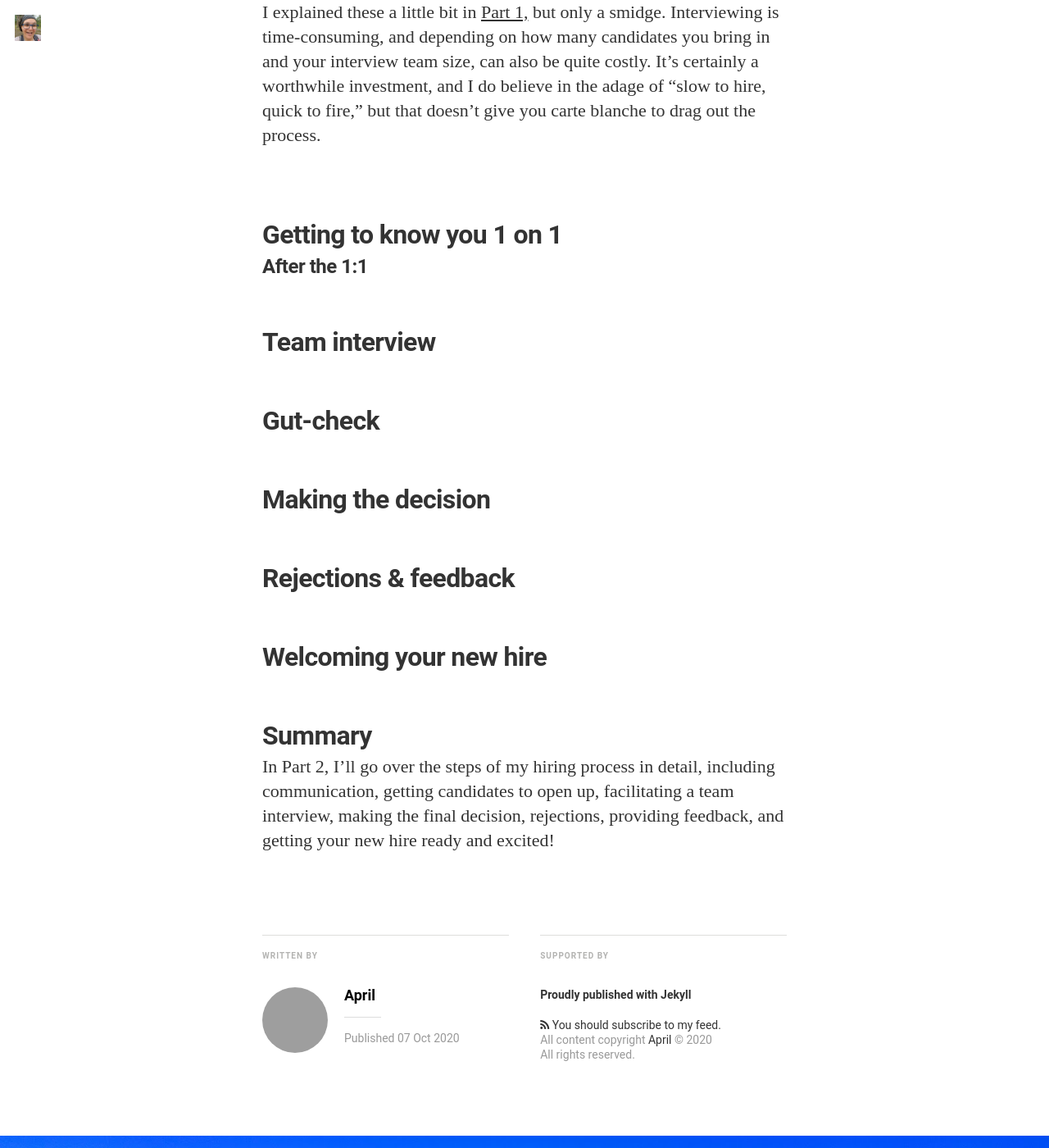
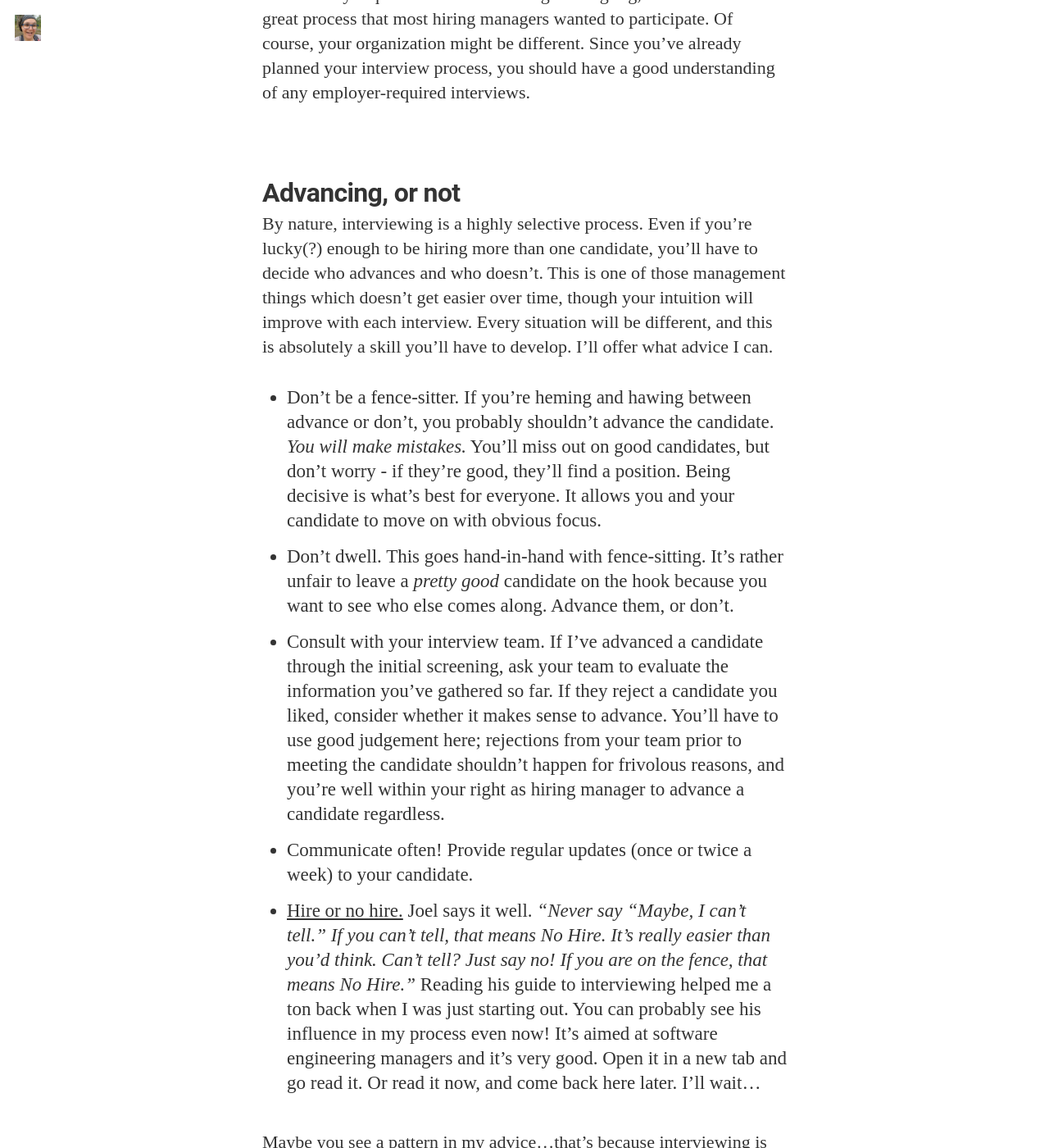
Before and after one commit to AprilElizabeth/aprilelizabeth.github.io, a Jekyll site: the page built from _posts/2020-10-07-how-i-hire.md, in a window 1280 px wide and 1400 px high, scrolled down 6360 px. Shown: the whole window at 82% size. Built offline with Jekyll 4.4.1, drawn with Linux system fonts in a browser that asks for light colours; nearby versions of some CDN libraries; some web fonts are replaced; some of the changed text lies outside the part shown; grey boxes are pictures that could not be loaded.

Commit message:
Draft updates

```diff
--- a/_posts/2020-10-07-how-i-hire.md
+++ b/_posts/2020-10-07-how-i-hire.md
@@ -12,7 +12,7 @@
 
 *Spoiler alert: you can't.*
 
-Still, that's okay. Interviews aren't about you. They're about your team and your candidate. No two candidates are alike, and not everyone interviews well. Imagine you had a solid recommendation from someone you trust, but they struggle with your interview process. Would you question the recommendation, the process, or the candidate? Perhaps it's any of the three, but the only part you can control is the process. I think the best you can do is represent your team and your company in the most honest & straightforward way possible. Just like [writing a job listing,]({{site.url}}/2020-10-02/how-i-hire.html) the best candidates will respond to a thoughtful interview process.
+Still, that's okay. Interviews aren't about you. They're about your team and your candidate. No two candidates are alike, and not everyone interviews well. Imagine you had a solid recommendation from someone you trust, but they struggle with your interview process. Would you question the recommendation, the process, or the candidate? Perhaps it's any of the three, but the only part you can control is the process. I think the best you can do is represent your team and your company in the most honest & straightforward way possible. Just like [writing a job listing,]({{site.url}}/2020-10-02/how-i-hire.html#write-a-job-listing) the best candidates will respond to a thoughtful interview process.
 
 Even with a well-planned process & good execution, hiring doesn't always go right. You might make the wrong hire, or let the perfect employee slip past. Mistakes are inevitable learning opportunities you can use to improve your process and as a reminder that evaluation doesn't stop once the offer letter is signed.
 
@@ -26,7 +26,9 @@
 
 Unless your organization requires all communication to happen through the recruiter or hiring platform, I suggest reaching out directly via email, call, or even chat. Anything official should happen through official channels - job offers must always be in writing using your organization's required format, for instance. Things like scheduling, follow-ups, and questions are usually fine to handle through other methods, and provide a more comfortable and personal experience. Don't be afraid to answer questions openly and honestly outside of interviews. It can be hard to come up with questions on the spot, so take the time to respond completely, or offer time to chat outside of regular interviews. Goodness knows, I don't always have a good answer right away. I've found that if you come up with a better answer later and can't shake that feeling, it's best to just reach out and correct yourself. Your candidates will appreciate the transparency!
 
-It should go without saying, but be professional and consistent in your communications. Let people know what they can expect, when they can expect to hear from you, and provide some kind of deadline for when they should reach out to you if they don't hear back. Being busy isn't an excuse to waste someone's time!
+In all cases, I strongly recommend being open and honest with your candidate. For example, my organization recently decided to outsource our entire engineering division. This was a huge portion of the people we (in reliability engineering & operations) worked with on a daily basis, which significantly changed our mission & outlook. This also happened right as we were starting to interview for an open position. Events like this are important to share with your candidate! Unless it's trade secrets or something you can't disclose for legal reasons, be as open, honest, and transparent as possible throughout the entire process. Like I've said, you aren't just filling a position - you're building your team.
+
+Lastly, be professional and consistent in your communications. Let people know _what_ they can expect, _when_ they can expect to hear from you, and provide some kind of deadline for when they should reach out to you if they don't hear back. Being busy isn't an excuse to waste someone's time!
 
 ### Documentation, and sharing it
 
@@ -57,17 +59,47 @@
 
 ## Advancing, or not
 
+By nature, interviewing is a highly selective process. Even if you're lucky(?) enough to be hiring more than one candidate, you'll have to decide who advances and who doesn't. This is one of those management things which doesn't get easier over time, though your intuition will improve with each interview. Every situation will be different, and this is absolutely a skill you'll have to develop. I'll offer what advice I can.
 
+- Don't be a fence-sitter. If you're heming and hawing between advance or don't, you probably shouldn't advance the candidate. _You will make mistakes._ You'll miss out on good candidates, but don't worry - if they're good, they'll find a position. Being decisive is what's best for everyone. It allows you and your candidate to move on with obvious focus.
+- Don't dwell. This goes hand-in-hand with fence-sitting. It's rather unfair to leave a _pretty good_ candidate on the hook because you want to see who else comes along. Advance them, or don't.
+- Consult with your interview team. If I've advanced a candidate through the initial screening, ask your team to evaluate the information you've gathered so far. If they reject a candidate you liked, consider whether it makes sense to advance. You'll have to use good judgement here; rejections from your team prior to meeting the candidate shouldn't happen for frivolous reasons, and you're well within your right as hiring manager to advance a candidate regardless.
+- Communicate often! Provide regular updates (once or twice a week) to your candidate.
+- [Hire or no hire.](https://www.joelonsoftware.com/2006/10/25/the-guerrilla-guide-to-interviewing-version-30/) Joel says it well. _"Never say “Maybe, I can’t tell.” If you can’t tell, that means No Hire. It’s really easier than you’d think. Can’t tell? Just say no! If you are on the fence, that means No Hire."_ Reading his guide to interviewing helped me a ton back when I was just starting out. You can probably see his influence in my process even now! It's aimed at software engineering managers and it's very good. Open it in a new tab and go read it. Or read it now, and come back here later. I'll wait...
+
+Maybe you see a pattern in my advice...that's because interviewing is time-consuming, costly, and can drain focus on other initiatives. It's in your candidate's and your team's best interest to act decisively.
 
 # The 3 interviews I use, and why
 
-I explained these a little bit in [Part 1,]({{site.url}}/2020-10-02/how-i-hire.html) but only a smidge. Interviewing is time-consuming, and depending on how many candidates you bring in and your interview team size, can also be quite costly. It's certainly a worthwhile investment, and I do believe in the adage of "slow to hire, quick to fire," but that doesn't give you carte blanche to drag out the process.
+I explained these a little bit in [Part 1,]({{site.url}}/2020-10-02/how-i-hire.html) but only a smidge. Using 3 interviews and a team of about 5 people (including myself) feels Goldilocks to me. Who makes up your interview team is more important than how many interviews, though I think it's important to space interviews out a little bit. Some considerations on who to include in your interview team:
+
+- Direct co-workers. The people who will be responsible for training your new hire, answering their questions, and working with them day-to-day.
+- Indirect co-workers. People your new hire might work with on a semi-regular basis when cross-team collaboration is necessary.
+- Completely unrelated co-workers. People your new hire might see at the water cooler. These folks can be great for values & non-technical interviews.
+- Other hiring managers. I love when other managers interview my candidates, and I love when I get the chance to do the same. Managers have a different perspective on candidates & team dynamics, as we're usually "outsiders" on the team.
+
+Don't forget to take notes! It doesn't matter if you write 'em down or type 'em up, but keep them someplace safe. In some cases, your employer might require you to submit any notes you take to the People department, but more often they'll just ask you to hang on to your notes.
 
 ## Getting to know you 1 on 1
 
+This is just me and the candidate. I like to reach out and schedule these directly. I'll set expectations and let the candidate know, this is a short (15-30 minute) video call just to get to know them. When scheduling, I might share some of the questions they can expect to answer, which are usually things like:
+
+- Why are you interested in this org/position?
+- What did you like in the job listing?
+- What do you want to do in your next position?
+- Is there anything you dis/liked in your previous position?
+
+I generally avoid asking about job history, as their resume usually speaks to that, though if there's a particular project or position you'd like to know more about, this is a great time to do it. Make sure to leave time for your candidate to ask questions as well. It's fine if they don't have questions too! I like these calls a lot, it's a great way to make a friendly introduction and helps establish you as the central point of contact for the process.
+
 ### After the 1:1
 
+By the time I'm finishing up the call, I have a pretty good idea if I'm going to advance someone or not. Unless they totally bomb out of the call, I'll send them the full [hiring process documentation]({{site.url}}/assets/post/2020-10-07-how-i-hire/hiring.html) and my pre-technical questionnaire at this time. After the candidate completes the questionnaire, I'll submit all this information to my team, along with my notes.
+
+I've had interviews where I really enjoyed talking with a candidate, but their written responses showed they weren't qualified for the position. That's fine! Let them know and move on.
+
 ## Team interview
+
+
 
 ## Gut-check
 
@@ -78,5 +110,3 @@
 ## Welcoming your new hire
 
 ## Summary
-
-In Part 2, I'll go over the steps of my hiring process in detail, including communication, getting candidates to open up, facilitating a team interview, making the final decision, rejections, providing feedback, and getting your new hire ready and excited!
```
Also changed, not shown: assets/post/2020-10-07-how-i-hire/hiring.md (+6 -0 lines).
